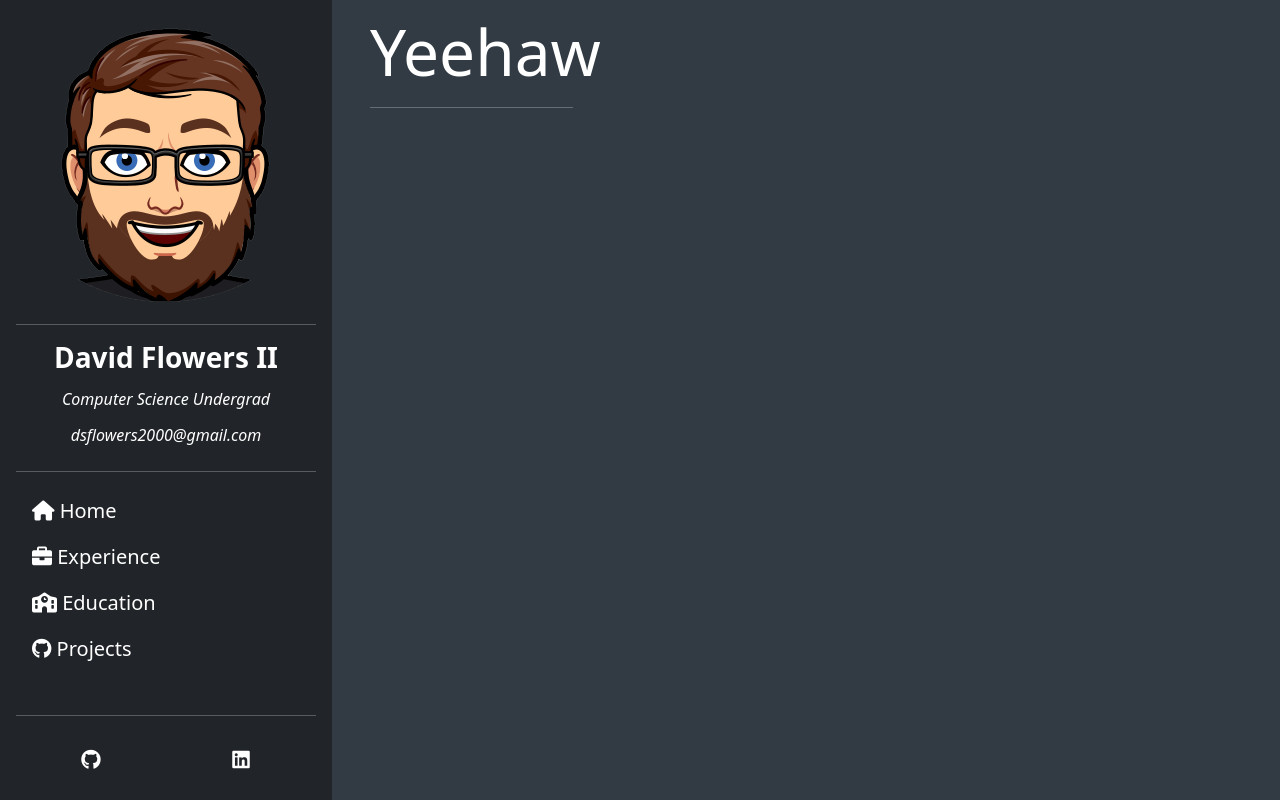
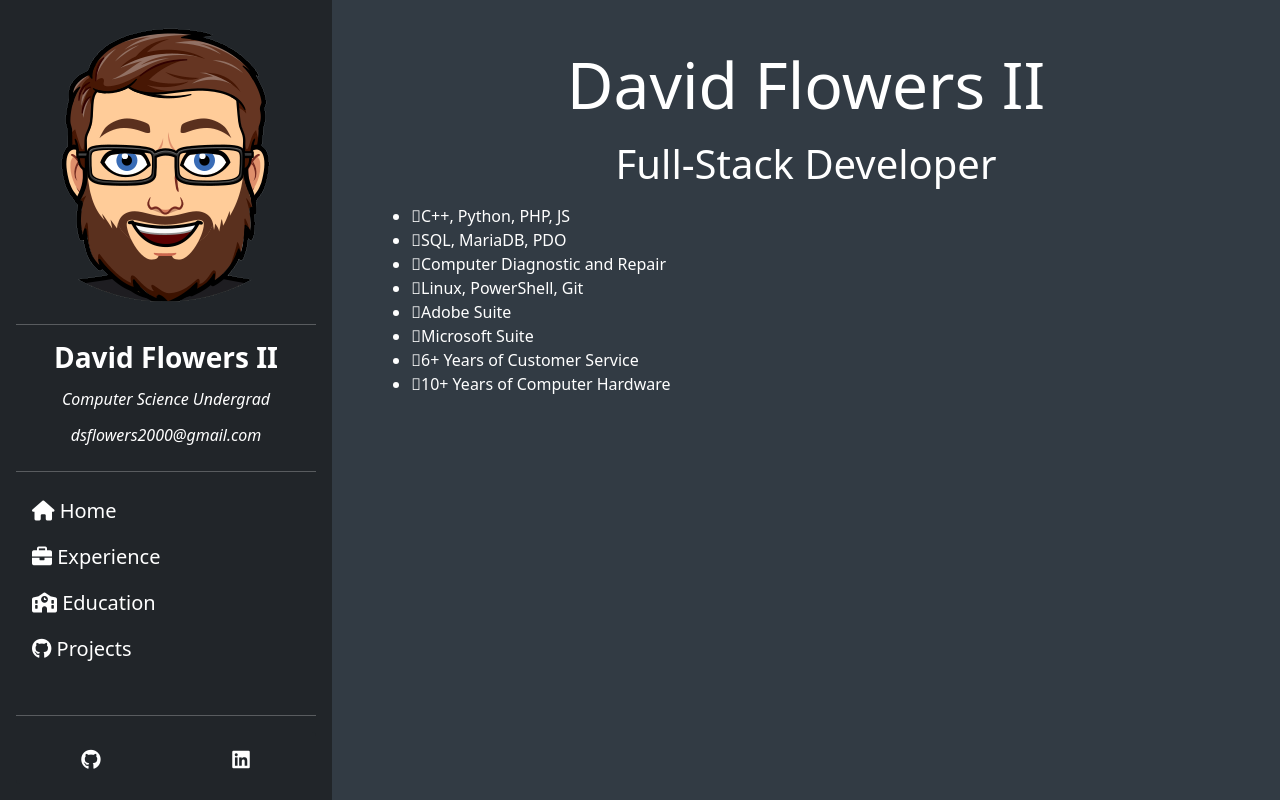
Before and after one commit to Master449/resume-overhaul, a Vue app: page / in a window 1280 px wide. Built offline with nearby package versions, Linux system fonts and the light colour scheme; what vue-awesome-sidebar would draw is missing.

Commit message:
Fixed sizing issue with index page

```diff
--- a/public/css/main.css
+++ b/public/css/main.css
@@ -1,7 +1,3 @@
-html {
-  height: 100vh;
-}
-
 * {
   box-sizing: border-box;
 }
@@ -11,6 +7,7 @@ body {
   color: white;
   margin: 0;
   height: 100vh;
+  width: 100vw;
 }
 
 .card {
--- a/src/App.vue
+++ b/src/App.vue
@@ -5,10 +5,10 @@ import SideBar from './components/navbar-sidebar.vue'
 
 <template>
     <div class="flex-container">
-        <div class="flexitems">
+        <div id="navbar">
             <SideBar />
         </div>
-        <div class="flexitems">
+        <div id="content">
             <div class="router-view">
                 <RouterView />
             </div>
@@ -16,29 +16,30 @@ import SideBar from './components/navbar-sidebar.vue'
     </div>
 </template>
 
-<style>
+<style scoped>
 .flex-container {
     display: flex;
     height: 100%;
     flex-direction: row;
     margin-bottom: auto;
+    width: 100%;
 }
 
-.flex-items:nth-child(1) {
+#navbar {
     flex: 1;
+    flex-grow: 0;
     top: 0;
-    flex-grow: 0;
     flex-shrink: 1;
-    height: 100%;
     top: 0;
     position: sticky;
+    z-index: 2;
 }
 
-.flex-items:nth-child(2) {
-    flex-grow: 1;
-    flex-shrink: 1;
-    flex-basis: auto;
+#content {
     height: 100vh;
+    overflow: scroll;
+    overflow-x: hidden;
+    width: 100%;
 }
 
 .router-view {
--- a/src/components/education-compo.vue
+++ b/src/components/education-compo.vue
@@ -75,4 +75,5 @@ hr {
     height: 35vh;
   }
 }
+
 </style>
--- a/src/components/index-compo.vue
+++ b/src/components/index-compo.vue
@@ -1,6 +1,5 @@
 <script lang="ts">
 export default {
-    name: 'TheWelcome',
     data() {
         return {
 
@@ -10,14 +9,55 @@ export default {
 </script>
 
 <template>
-   <div class="container">
-    <div class="container">
-        <p id="main-header" class="display-3">Yeehaw</p>
-        <hr />
-    </div>
-   </div>
+        <p class="display-3">David Flowers II</p>
+        <p class="display-6">Full-Stack Developer</p>
+
+        <ul>
+            <li class="icon solid fa-code-branch">C++, Python, PHP, JS</li>
+            <li class="icon solid fa-database">SQL, MariaDB, PDO</li>
+            <li class="icon solid fa-desktop">Computer Diagnostic and Repair</li>
+            <li class="icon solid fa-terminal">Linux, PowerShell, Git</li>
+            <li class="icon solid fa-object-group">Adobe Suite</li>
+            <li class="icon solid fa-file-word">Microsoft Suite</li>
+            <li class="icon solid fa-users">6+ Years of Customer Service</li>
+            <li class="icon solid fa-memory">10+ Years of Computer Hardware</li>
+        </ul>
 </template>
 
 <style scoped>
+hr {
+    color: white;
+    border: 2px solid white;
+    width: 100%;
+}
 
+.img-fluid {
+    width: 100%;
+    height: 15vw;
+    object-fit: cover;
+}
+
+@media only screen and (max-width: 600px) {
+    .img-fluid {
+        height: 35vh;
+    }
+}
+
+.container {
+    margin: 5%;
+    width: 100%;
+}
+
+p {
+    width: 100%;
+}
+
+.display-1,
+.display-2,
+.display-3,
+.display-4,
+.display-5,
+.display-6 {
+    text-align: center;
+}
 </style>
--- a/src/components/navbar-sidebar.vue
+++ b/src/components/navbar-sidebar.vue
@@ -133,4 +133,5 @@ li {
 a,
 i {
     color: #FFF;
-}</style>
+}
+</style>
```
Also changed, not shown: index.html (+19 -0 lines).
